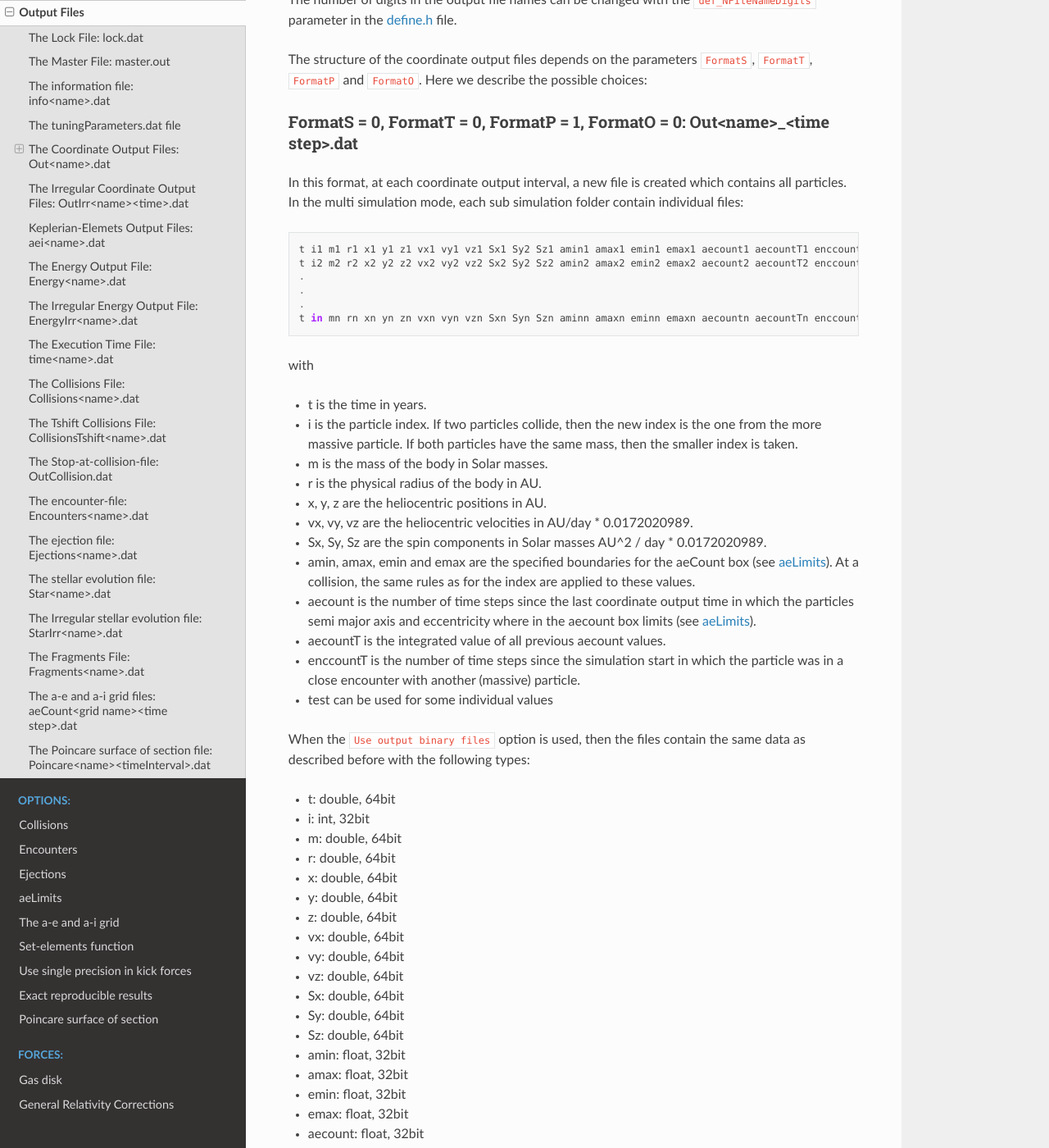
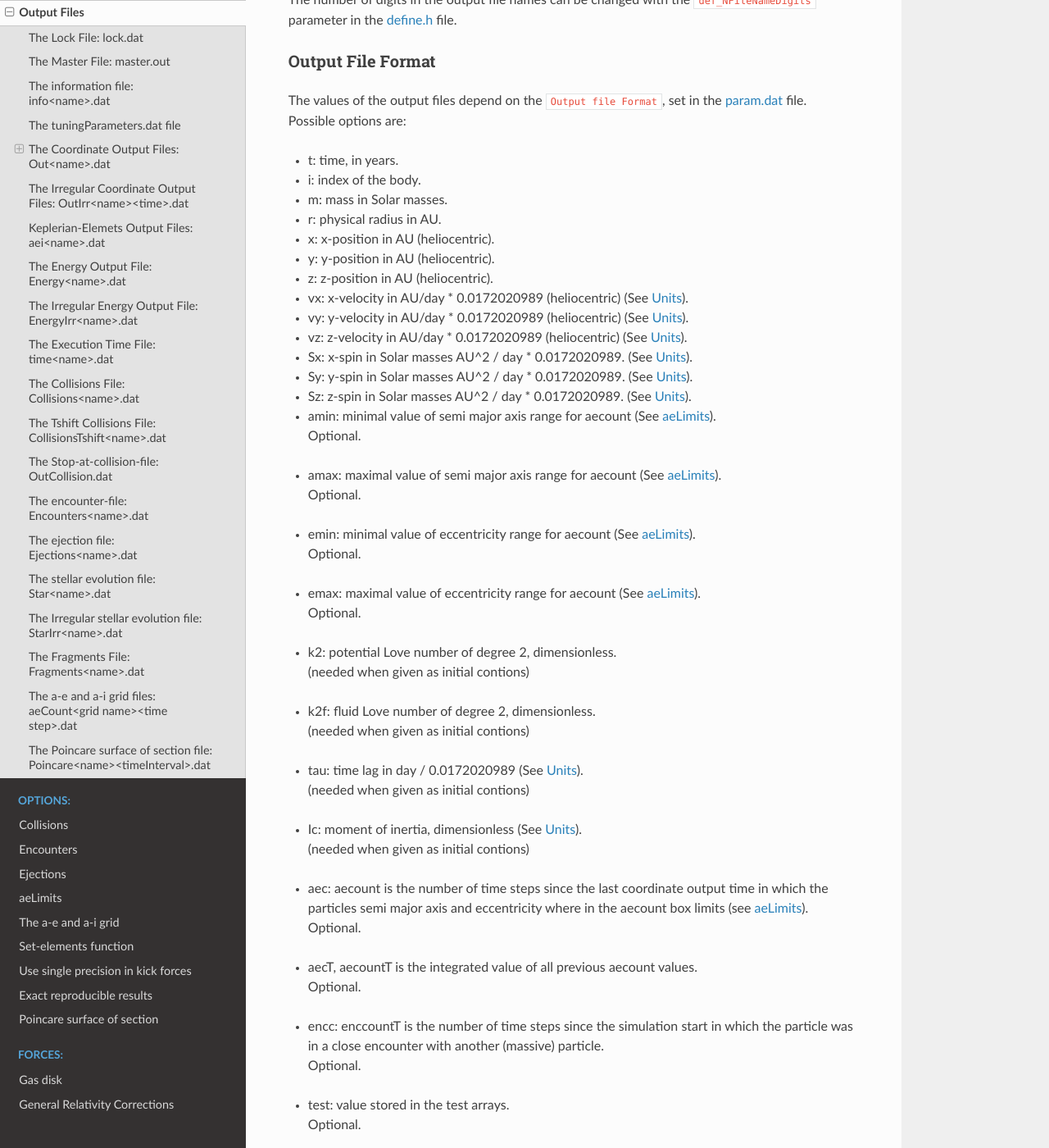
Before and after one commit to vinfreecs/genga, a Sphinx documentation site: the page built from docs/Files.rst, in a window 1280 px wide and 1400 px high, scrolled down 1584 px. Shown: the whole window at 82% size. Built offline with Sphinx 7.4.7 and the Read the Docs theme 2.0.0, drawn with Linux system fonts in a browser that asks for light colours; some of the changed text lies outside the part shown.

Commit message:
added output file format

```diff
--- a/docs/Files.rst
+++ b/docs/Files.rst
@@ -63,38 +63,51 @@ The output file format can be set to text-format or to binary-format with the :l
 
 The number of digits in the output file names can be changed with the :literal:`def_NFileNameDigits` parameter in the :ref:`define.h<Define>` file.
 
-The structure of the coordinate output files depends on the parameters :literal:`FormatS`, :literal:`FormatT`, :literal:`FormatP` and :literal:`FormatO`.
-Here we describe the possible choices:
 
+.. _OutputFileFormat:
 
-FormatS = 0, FormatT = 0, FormatP = 1, FormatO = 0: Out<name>_<time step>.dat
-^^^^^^^^^^^^^^^^^^^^^^^^^^^^^^^^^^^^^^^^^^^^^^^^^^^^^^^^^^^^^^^^^^^^^^^^^^^^^
+Output File Format
+^^^^^^^^^^^^^^^^^^
+| The values of the output files depend on the :literal:`Output file Format`, set in the :ref:`param.dat<ParamFile>` file.
+| Possible options are:
 
-In this format, at each coordinate output interval, a new file is created which contains all particles.
-In the multi simulation mode, each sub simulation folder contain individual files::
-
-	t i1 m1 r1 x1 y1 z1 vx1 vy1 vz1 Sx1 Sy2 Sz1 amin1 amax1 emin1 emax1 aecount1 aecountT1 enccountT1 test1
-	t i2 m2 r2 x2 y2 z2 vx2 vy2 vz2 Sx2 Sy2 Sz2 amin2 amax2 emin2 emax2 aecount2 aecountT2 enccountT2 test2
-	.
-	.
-	.
-	t in mn rn xn yn zn vxn vyn vzn Sxn Syn Szn aminn amaxn eminn emaxn aecountn aecountTn enccountTn testn
-
-with
-
-- t is the time in years.
-- i is the particle index. If two particles collide, then the new index is the one from the more massive particle. If both particles have the same mass, then the smaller index is taken.
-- m is the mass of the body in Solar masses.
-- r is the physical radius of the body in AU.
-- x, y, z are the heliocentric positions in AU.
-- vx, vy, vz are the heliocentric velocities in AU/day * 0.0172020989.
-- Sx, Sy, Sz are the spin components in Solar masses AU^2 / day * 0.0172020989.
-- amin, amax, emin and emax are the specified boundaries for the aeCount box (see :ref:`aeLimits`). At a collision, the same rules as for the index are applied to these values.
-- aecount is the number of time steps since the last coordinate output time in which the particles semi major axis and eccentricity where in the aecount box limits (see :ref:`aeLimits`).
-- aecountT is the integrated value of all previous aecount values.
-- enccountT is the number of time steps since the simulation start in which the particle was in a close encounter with another (massive) particle.
-- test can be used for some individual values
-
+- t: time, in years.
+- i: index of the body.
+- m: mass in Solar masses.
+- r: physical radius in AU.
+- x: x-position in AU (heliocentric).
+- y: y-position in AU (heliocentric).
+- z: z-position in AU (heliocentric).
+- vx: x-velocity in AU/day * 0.0172020989 (heliocentric) (See :ref:`Units`).
+- vy: y-velocity in AU/day * 0.0172020989 (heliocentric) (See :ref:`Units`).
+- vz: z-velocity in AU/day * 0.0172020989 (heliocentric) (See :ref:`Units`).
+- Sx: x-spin in Solar masses AU^2 / day * 0.0172020989. (See :ref:`Units`).
+- Sy: y-spin in Solar masses AU^2 / day * 0.0172020989. (See :ref:`Units`).
+- Sz: z-spin in Solar masses AU^2 / day * 0.0172020989. (See :ref:`Units`).
+- | amin: minimal value of semi major axis range for aecount (See :ref:`aeLimits`).
+  | Optional.
+- | amax: maximal value of semi major axis range for aecount (See :ref:`aeLimits`).
+  | Optional.
+- | emin: minimal value of eccentricity range for aecount (See :ref:`aeLimits`).
+  | Optional.
+- | emax: maximal value of eccentricity range for aecount (See :ref:`aeLimits`).
+  | Optional.
+- | k2: potential Love number of degree 2, dimensionless.
+  | (needed when given as initial contions)
+- | k2f: fluid Love number of degree 2, dimensionless.
+  | (needed when given as initial contions)
+- | tau: time lag in day / 0.0172020989 (See :ref:`Units`).
+  | (needed when given as initial contions)
+- | Ic: moment of inertia, dimensionless (See :ref:`Units`).
+  | (needed when given as initial contions)
+- | aec: aecount is the number of time steps since the last coordinate output time in which the particles semi major axis and eccentricity where in the aecount box limits (see :ref:`aeLimits`).
+  | Optional.
+- | aecT, aecountT is the integrated value of all previous aecount values.
+  | Optional.
+- | encc: enccountT is the number of time steps since the simulation start in which the particle was in a close encounter with another (massive) particle.
+  | Optional.
+- | test: value stored in the test arrays.
+  | Optional.
 
 When the :literal:`Use output binary files` option is used, then the files contain the same data as described before with the following types:
 
@@ -115,9 +128,31 @@ When the :literal:`Use output binary files` option is used, then the files conta
 - amax: float, 32bit
 - emin: float, 32bit
 - emax: float, 32bit
-- aecount: float, 32bit
-- aecountT: float, 32bit
+- k2: double, 64bit
+- k2f: double, 64bit
+- tau: double, 64bit
+- Ic: double, 64bit
+- aec: float, 32bit
+- aecT: float, 32bit
+- encc: unsigned long long, 64bit
 - test: double, 64bit
+
+The structure of the coordinate output files depends on the parameters :literal:`FormatS`, :literal:`FormatT`, :literal:`FormatP` and :literal:`FormatO`.
+Here we describe the possible choices:
+
+
+FormatS = 0, FormatT = 0, FormatP = 1, FormatO = 0: Out<name>_<time step>.dat
+^^^^^^^^^^^^^^^^^^^^^^^^^^^^^^^^^^^^^^^^^^^^^^^^^^^^^^^^^^^^^^^^^^^^^^^^^^^^^
+
+In this format, at each coordinate output interval, a new file is created which contains all particles.
+In the multi simulation mode, each sub simulation folder contain individual files::
+
+	t i1 m1 r1 x1 y1 z1 vx1 vy1 vz1 Sx1 Sy2 Sz1 ...
+	t i2 m2 r2 x2 y2 z2 vx2 vy2 vz2 Sx2 Sy2 Sz2 ...
+	.
+	.
+	.
+	t in mn rn xn yn zn vxn vyn vzn Sxn Syn Szn ...
 
 
 FormatS = 1, FormatT = 0 FormatP = 1, FormatO = 0: Out<name>.dat
--- a/docs/Param.rst
+++ b/docs/Param.rst
@@ -59,6 +59,10 @@ Main parameters
 - | :literal:`Input file Format`: Format of the initial conditions file.
   | (default = << x y z m vx vy vz >>)
   | See :ref:`InitialConditionsFormat`
+
+- | :literal:`Output file Format`: Format of the coordinate output files.
+  | (default = << t i m r x y z vx vy vz Sx Sy Sz amin amax emin emax aec aecT encc test >>)
+  | See :ref:`OutputFileFormat`
 
 - | :literal:`Angle units`, unit of angles in the initial conditions file, (default = radians)
   | either 'radians' or 'degrees'.
--- a/docs/Setup.rst
+++ b/docs/Setup.rst
@@ -151,6 +151,7 @@ must be installed, and the compiler path must be loaded in the command prompt. I
 this is not the case, it can be loaded similar to this command::
 
 	call "C:\Program Files (x86)\Microsoft Visual Studio\2019\Community\Common7\Tools\vsdevcmd.bat"
+
 or::
 
 	call "C:\Program Files (x86)\Microsoft Visual Studio\2019\Community\VC\Auxiliary\Build\vcvars64.bat"
```
Also changed, not shown: README.md (+1 -0 lines), docs/Collisions.rst (+27 -1 lines), docs/InitialConditions.rst (+9 -4 lines), 13 other files.
